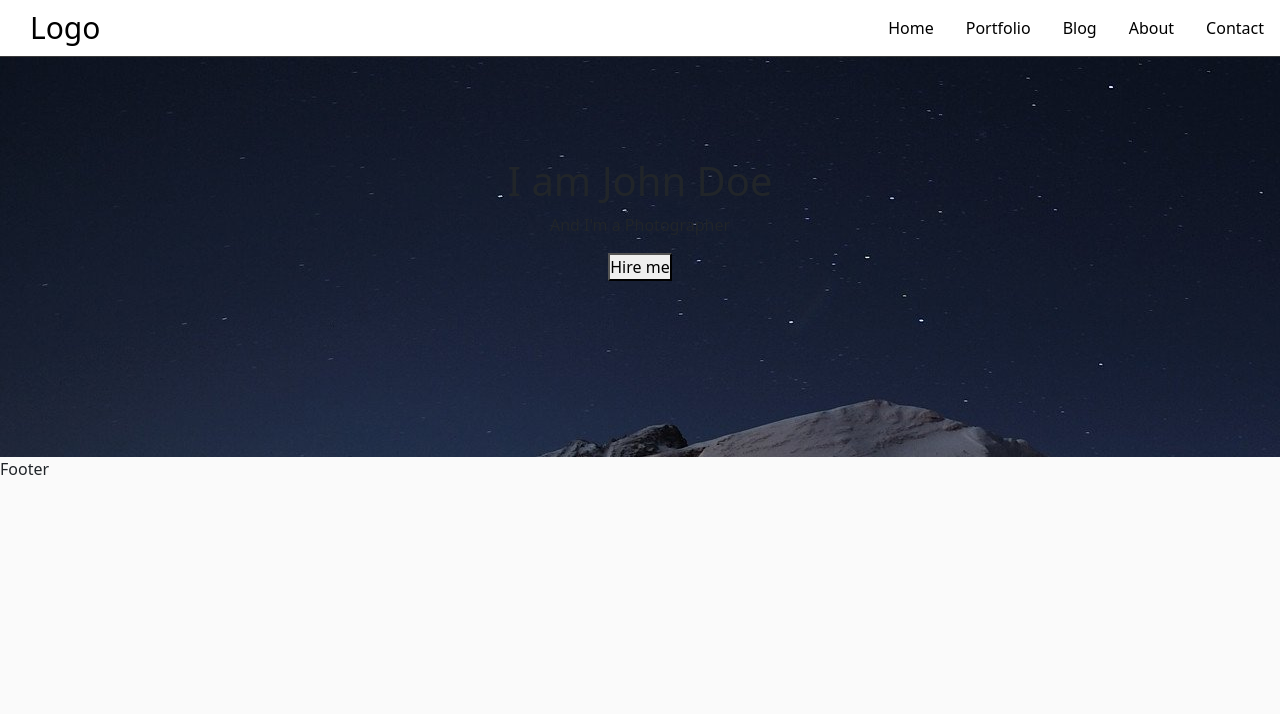
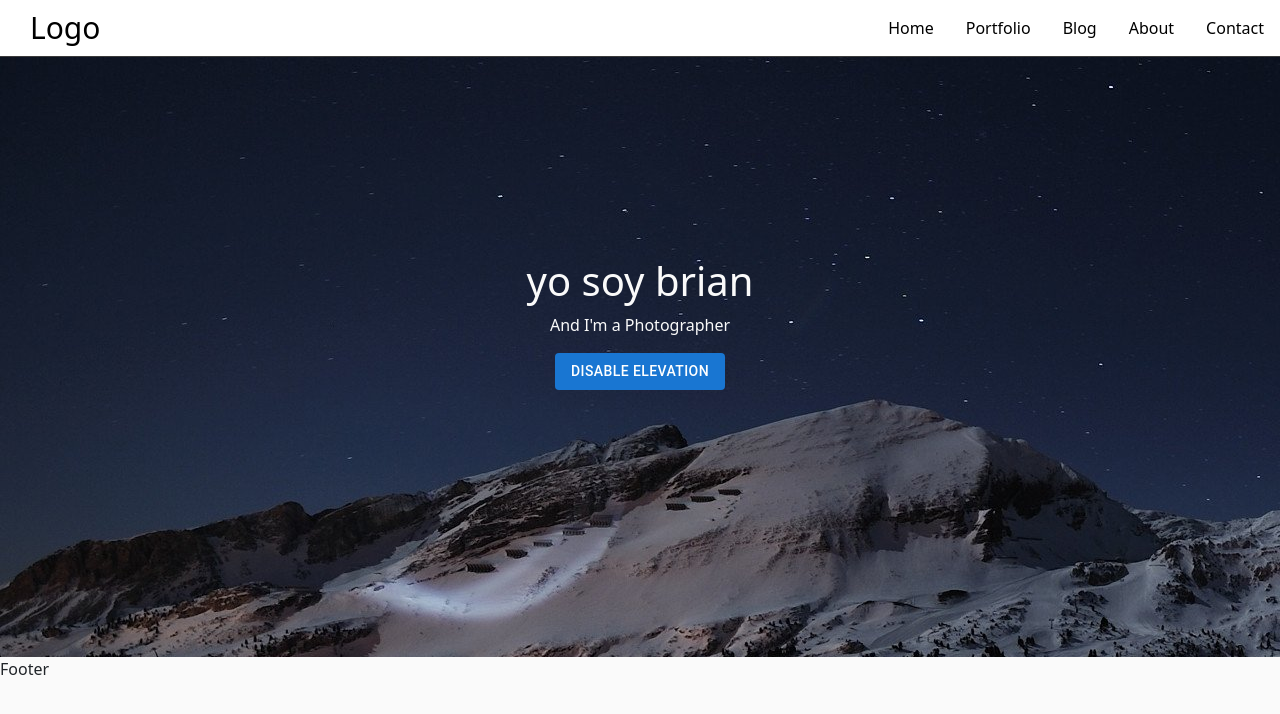
Before and after one commit to Sean-yad/photo-studio, a React (Create React App) app: page / in a window 1280 px wide. Shown: the top 714 px of the page. Built offline with nearby package versions, Linux system fonts and the light colour scheme.

Commit message:
material UI

```diff
--- a/package.json
+++ b/package.json
@@ -3,6 +3,9 @@
   "version": "0.1.0",
   "private": true,
   "dependencies": {
+    "@emotion/react": "^11.8.2",
+    "@emotion/styled": "^11.8.1",
+    "@mui/material": "^5.5.3",
     "@testing-library/jest-dom": "^5.11.4",
     "@testing-library/react": "^11.1.0",
     "@testing-library/user-event": "^12.1.10",
--- a/src/Pages/CSS/Style.css
+++ b/src/Pages/CSS/Style.css
@@ -17,13 +17,14 @@ html {
 
 .hero-title {
   max-height: 100%;
-  height: 400px;
+  height: 600px;
   max-width: 100%;
   display: block;
 }
 
 .hero-text {
   text-align: center;
-  padding: 100px 0px 100px 0px;
+  padding: 200px 0px 100px 0px;
   margin: 0px;
+  color: #fafafa;
 }
--- /dev/null
+++ b/src/Pages/Components/button.js
@@ -0,0 +1,11 @@
+import * as React from "react";
+import Button from "@mui/material/Button";
+import "./component.css";
+
+export default function DisableElevation() {
+  return (
+    <Button variant="contained" disableElevation>
+      Disable elevation
+    </Button>
+  );
+}
--- /dev/null
+++ b/src/Pages/Components/component.css
@@ -0,0 +1,3 @@
+.thisbutton {
+  color: brown;
+}
--- a/src/Pages/Home.js
+++ b/src/Pages/Home.js
@@ -1,15 +1,19 @@
 import React from "react";
 import "./CSS/Style.css";
 import background from "./images/mountain.jpg";
+import Button from "./Components/button";
 
 function Home() {
   return (
     <>
-      <div className="hero-title" style={{ backgroundImage: `url(${background})` }}>
-        <div className="hero-text" >
-          <h1>I am John Doe</h1>
+      <div
+        className="hero-title"
+        style={{ backgroundImage: `url(${background})` }}
+      >
+        <div className="hero-text">
+          <h1>yo soy brian</h1>
           <p>And I'm a Photographer</p>
-          <button>Hire me</button>
+          <Button />
         </div>
       </div>
     </>
```
Also changed, not shown: src/Pages/components/Giphy.jsx (deleted, +0 -8 lines), 2 other files (tests, documents, lock files or other folders).
